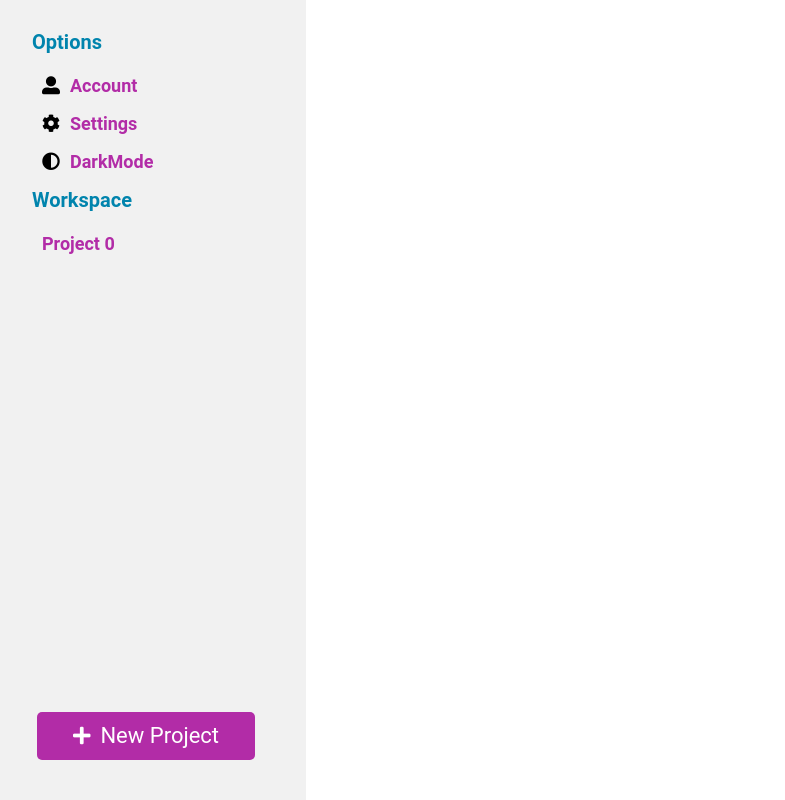
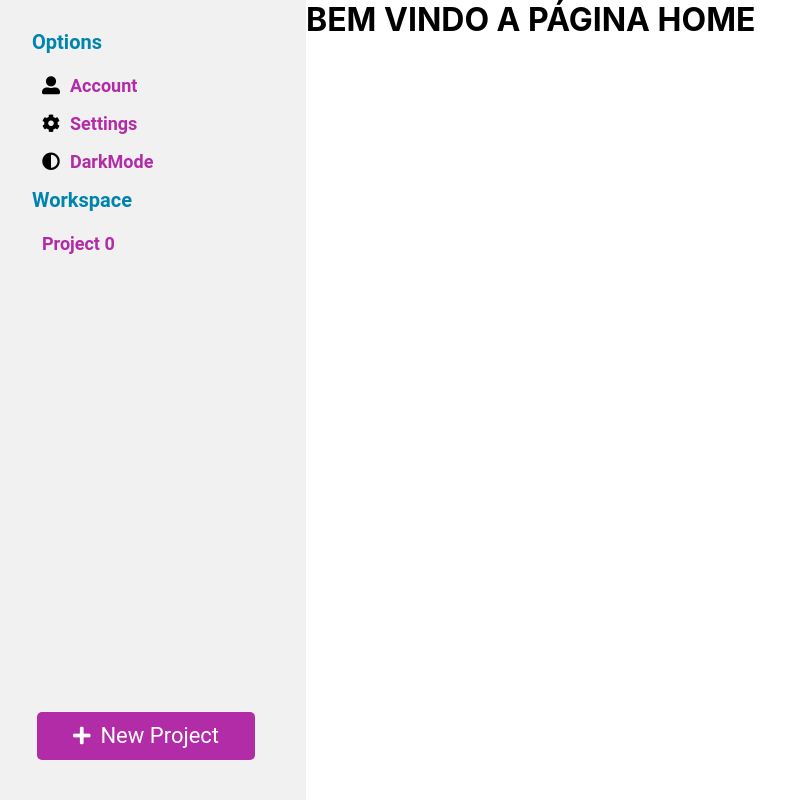
Before and after one commit to Thialves02/To-do-list_BlueEdtech, a React (Create React App) app in the folder Frontend/to-do-list/: page / in a window 1280 px wide. Shown: the whole page, without its empty margins (14-799 px from the left). Built offline with nearby package versions, Linux system fonts and the light colour scheme.

Commit message:
pagina home adicionada

```diff
--- a/Frontend/to-do-list/src/App.css
+++ b/Frontend/to-do-list/src/App.css
@@ -1,38 +1,3 @@
-.App {
-  text-align: center;
+.App{
+  display:flex
 }
-
-.App-logo {
-  height: 40vmin;
-  pointer-events: none;
-}
-
-@media (prefers-reduced-motion: no-preference) {
-  .App-logo {
-    animation: App-logo-spin infinite 20s linear;
-  }
-}
-
-.App-header {
-  background-color: #282c34;
-  min-height: 100vh;
-  display: flex;
-  flex-direction: column;
-  align-items: center;
-  justify-content: center;
-  font-size: calc(10px + 2vmin);
-  color: white;
-}
-
-.App-link {
-  color: #61dafb;
-}
-
-@keyframes App-logo-spin {
-  from {
-    transform: rotate(0deg);
-  }
-  to {
-    transform: rotate(360deg);
-  }
-}
--- a/Frontend/to-do-list/src/App.js
+++ b/Frontend/to-do-list/src/App.js
@@ -2,15 +2,19 @@ import React from 'react'
 import { BrowserRouter as Router,Switch, Route } from 'react-router-dom';
 import './App.css';
 import Menu from './components/Menu/Menu';
+import Home from './pages/Home';
 
 function App() {
   return (
+    <div className="App">
     <Router>
       <Menu/>
       <Switch>
-        <Route/>
+        <Route path='/' exact component={Home}/>
       </Switch>
     </Router>
+    </div>
+
   );
 }
 
--- /dev/null
+++ b/Frontend/to-do-list/src/pages/Home.js
@@ -0,0 +1,12 @@
+import React from "react";
+import './Home.css';
+
+const Home = () =>{
+    return(
+        <>
+        <h1>BEM VINDO A PÁGINA HOME</h1>
+        </>
+    );
+}
+
+export default Home;
```
Also changed, not shown: Frontend/to-do-list/src/pages/Home.css (added).
